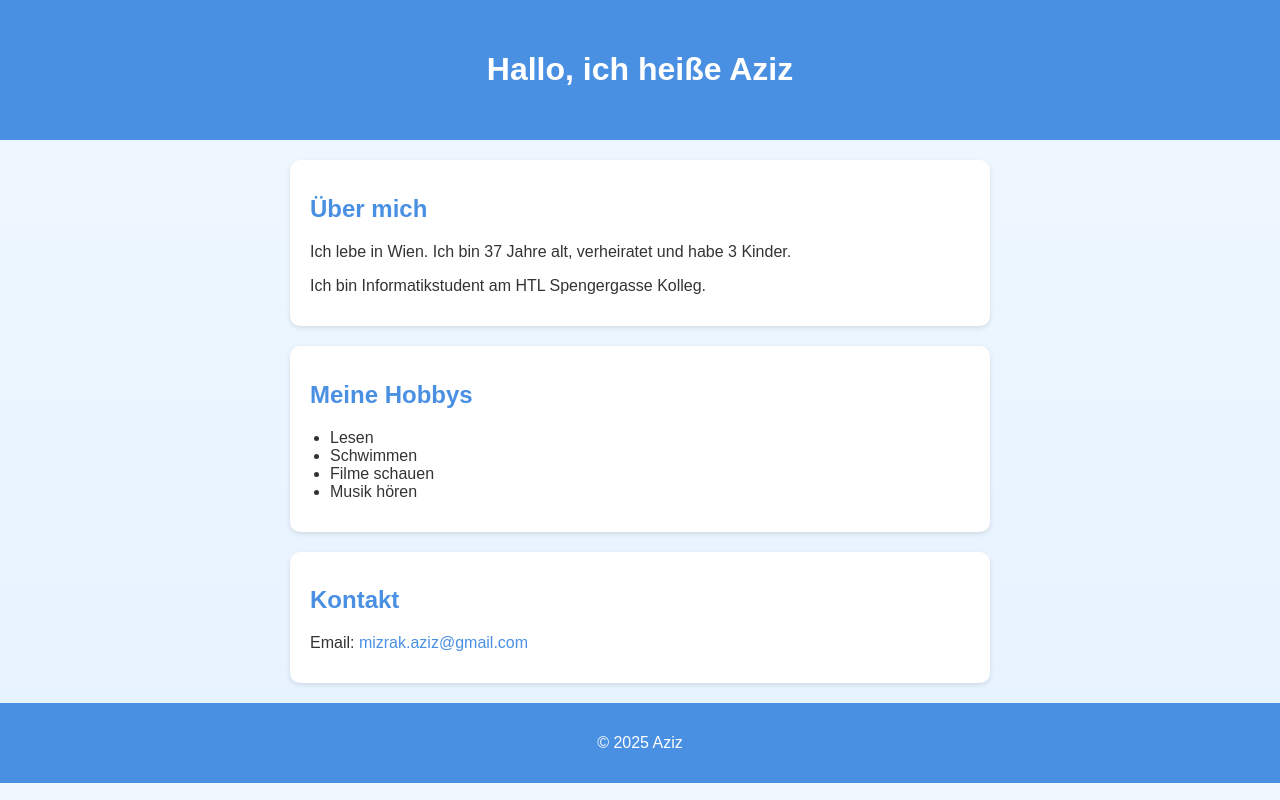
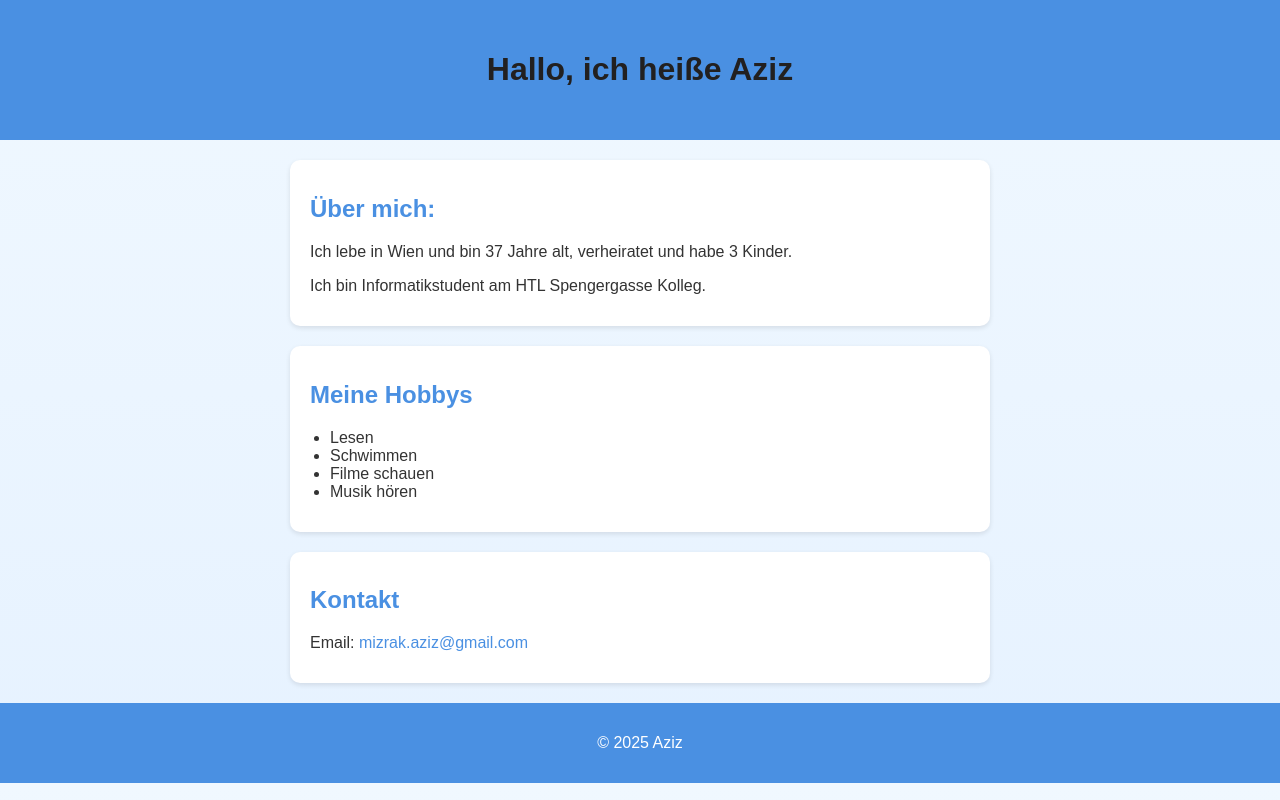
Before and after one commit to mizrak250719/WebSeite, a plain HTML site: page index.html in a window 1280 px wide. Drawn offline with Linux system fonts and the light colour scheme.

Commit message:
farbe geändert

```diff
--- a/index.html
+++ b/index.html
@@ -13,7 +13,7 @@
         }
         header {
             background-color: #4a90e2;
-            color: white;
+            color: rgb(34, 32, 32);
             padding: 30px 20px;
             text-align: center;
         }
@@ -58,8 +58,8 @@
 
     <main>
         <section>
-            <h2>Über mich</h2>
-            <p>Ich lebe in Wien. Ich bin 37 Jahre alt, verheiratet und habe 3 Kinder.</p>
+            <h2>Über mich:</h2>
+            <p>Ich lebe in Wien und bin 37 Jahre alt, verheiratet und habe 3 Kinder.</p>
             <p>Ich bin Informatikstudent am HTL Spengergasse Kolleg.</p>
         </section>
 
```
